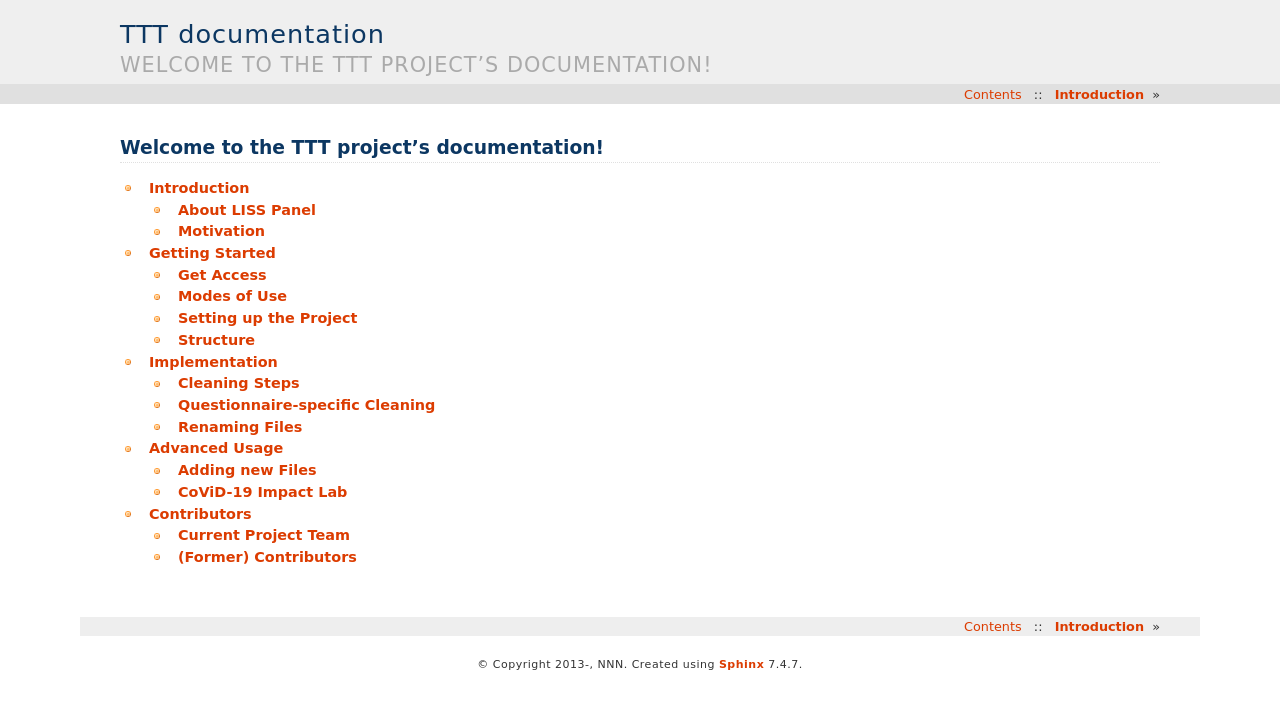
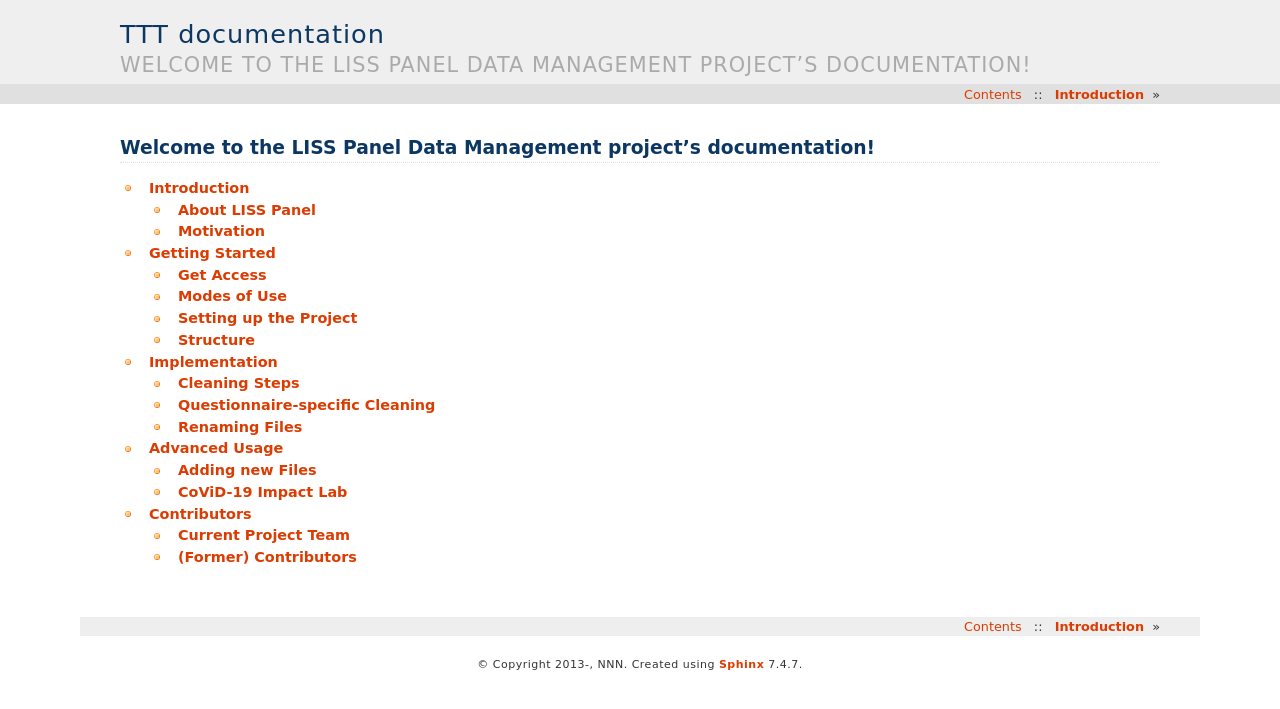
Before and after one commit to mpetrosian/LISS-Data-Management-Documentation, a Sphinx documentation site: the page built from docs/source/index.rst, in a window 1280 px wide. Shown: the top 709 px of the page. Built offline with Sphinx 7.4.7, drawn with Linux system fonts in a browser that asks for light colours.

Commit message:
Update index.rst

```diff
--- a/docs/source/index.rst
+++ b/docs/source/index.rst
@@ -1,11 +1,11 @@
-.. This the TTT project's documentation master file.
+.. This the LISS Panel Data Management project's documentation master file.
 
 .. You can adapt this file completely to your liking,
 .. but it should at least contain the `toctree` directive.
 
 
-Welcome to the TTT project's documentation!
-================================================
+Welcome to the LISS Panel Data Management project's documentation!
+==================================================================
 
 .. toctree::
     :maxdepth: 2
```
